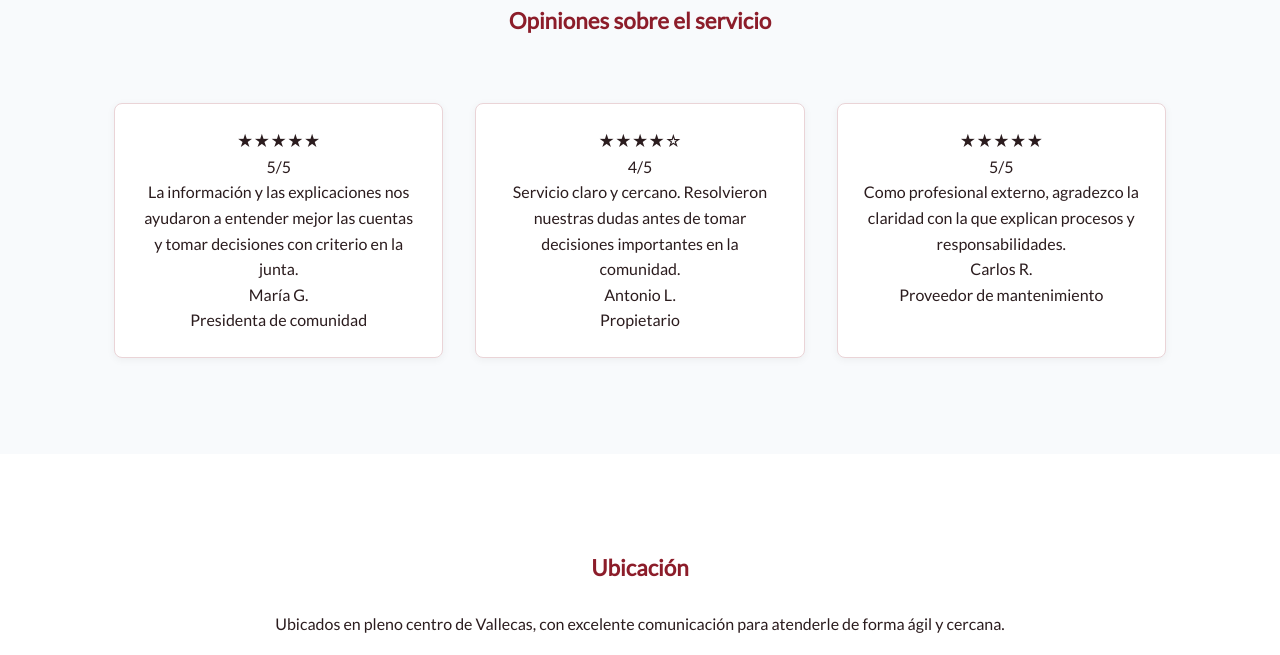
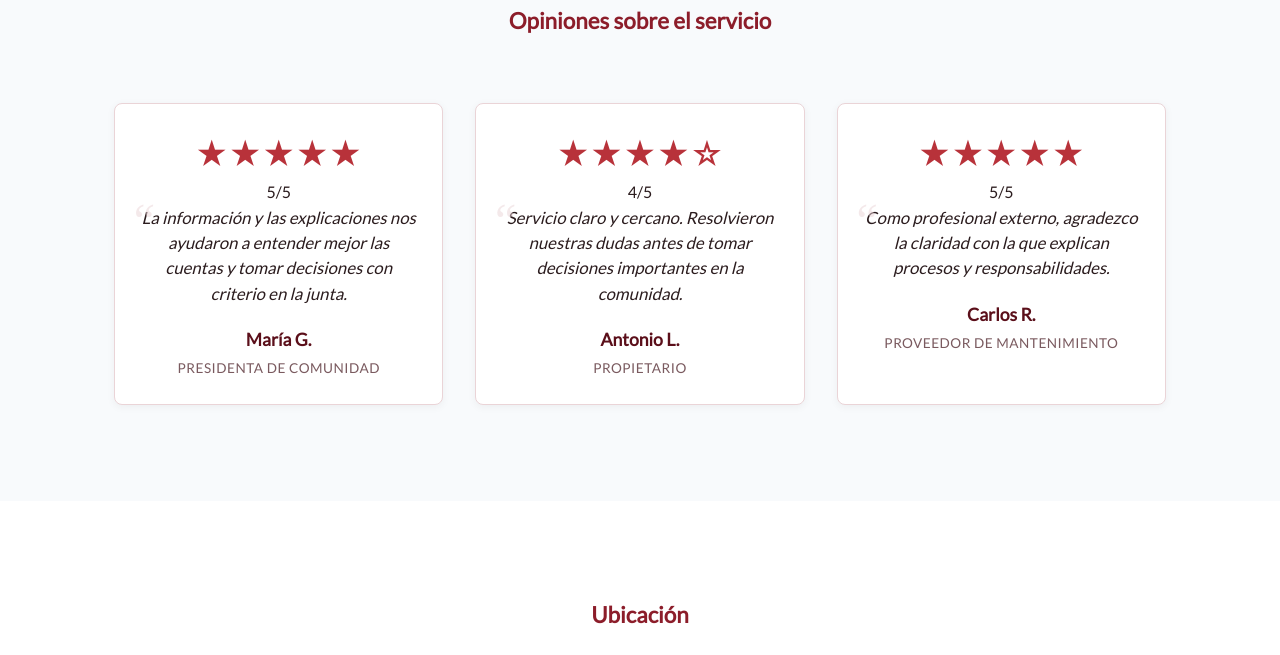
Before and after one commit to lgm1976/InfoComunidad, a plain HTML site: page index.html in a window 1280 px wide. Shown: the part 1836-2491 px from the top of the page. Drawn offline with nearby package versions, Linux system fonts and the light colour scheme.

Commit message:
Añadidos estilos para reseñas y testimonios en CSS

```diff
--- a/styles.css
+++ b/styles.css
@@ -162,6 +162,55 @@ nav a.active {
   box-shadow: 0 10px 20px rgba(91, 15, 26, 0.1);
 }
 
+/* =========================================================
+   RESEÑAS / TESTIMONIOS
+   ========================================================= */
+
+.review-text {
+  font-style: italic;
+  font-size: 1.05rem;
+  color: var(--text);
+  margin-bottom: 20px;
+  position: relative;
+  line-height: 1.5;
+}
+
+/* Comilla decorativa opcional antes del texto */
+.review-text::before {
+  content: '“';
+  font-family: serif;
+  font-size: 3rem;
+  color: var(--border);
+  position: absolute;
+  top: -20px;
+  left: -10px;
+  opacity: 0.5;
+}
+
+.review-author {
+  font-weight: 700;
+  font-size: 1.1rem;
+  color: var(--primary);
+  margin-top: 15px;
+}
+
+.review-role {
+  font-size: 0.85rem;
+  color: var(--muted);
+  text-transform: uppercase;
+  letter-spacing: 0.5px;
+  margin-top: 4px;
+}
+
+.rating {
+  color: #b8323a;
+  font-size: 2rem;
+}
+
+/* =========================================================
+   CARRUSEL
+   ========================================================= */
+
 .carousel-viewport {
   overflow: hidden;
   width: 100%;
@@ -169,14 +218,12 @@ nav a.active {
   position: relative;
 }
 
-/* El carril (el tren) */
 .carousel-track {
   display: flex;
   transition: transform .4s ease;
   gap: 0;
 }
 
-/* Cada tarjeta (el vagón) */
 .carousel-item {
   flex: 0 0 33.333333%;
   width: 33.333333%;
@@ -184,7 +231,6 @@ nav a.active {
   padding: 0 15px;
 }
 
-/* En Móvil: 1 tarjeta completa */
 @media (max-width: 767px) {
   .carousel-item {
     flex: 0 0 100%;
@@ -192,7 +238,6 @@ nav a.active {
   }
 }
 
-/* La tarjeta blanca interior */
 .carousel-item .card {
   width: 100%;
   height: 100%;
@@ -202,7 +247,6 @@ nav a.active {
   display: block;
 }
 
-/* Botones de navegación del carrusel */
 .carousel-btn {
     position: absolute;
     top: 50%;
@@ -580,7 +624,7 @@ footer {
 }
 
 /* =========================================================
-   LEGAL CONSENT (alineado correctamente)
+   LEGAL CONSENT
    ========================================================= */
 
 .legal-consent {
@@ -669,7 +713,6 @@ footer {
    RESPONSIVE (MÓVIL)
    ========================================= */
 @media (max-width: 768px) {
-    /* AJUSTE LOGO: Padding lateral igual al .container (24px) */
     .header-inner {
         padding: 10px 24px;
     }
@@ -740,7 +783,7 @@ footer {
     margin-bottom: 20px;
 }
 
-/* Estilos para el botón hamburguesa */
+/* Botón hamburguesa */
 .menu-toggle {
   display: none;
   flex-direction: column;
@@ -760,7 +803,7 @@ footer {
   transition: 0.3s;
 }
 
-/* Media Query para móviles (pantallas de menos de 768px) */
+/* Media Query para móviles */
 @media (max-width: 768px) {
   .menu-toggle {
     display: flex;
@@ -787,6 +830,6 @@ footer {
     padding: 15px 0;
     border-bottom: 1px solid #eee;
     width: 100%;
-    margin-left: 0; /* Reset margen lateral en móvil */
+    margin-left: 0;
   }
 }
```
